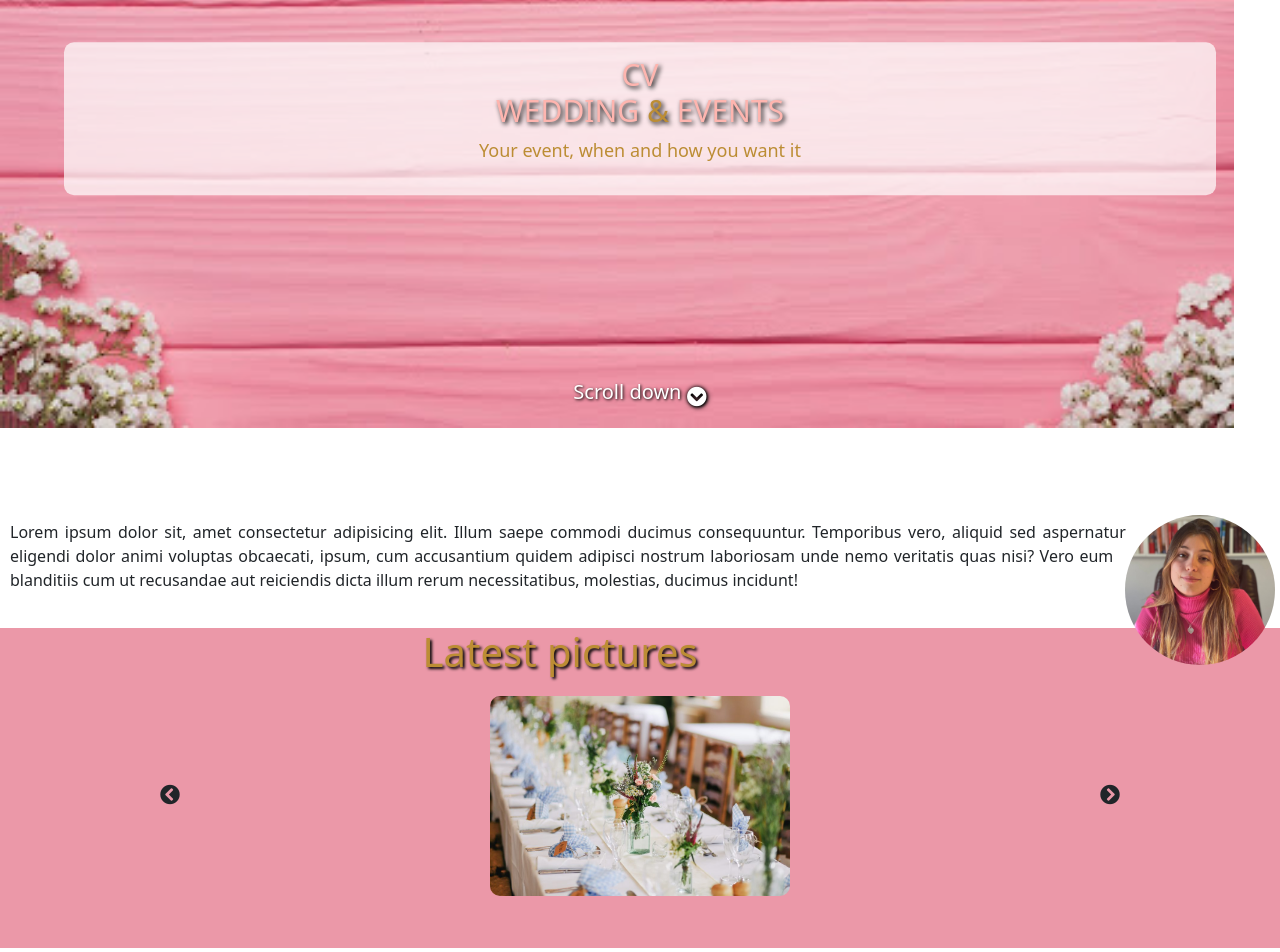
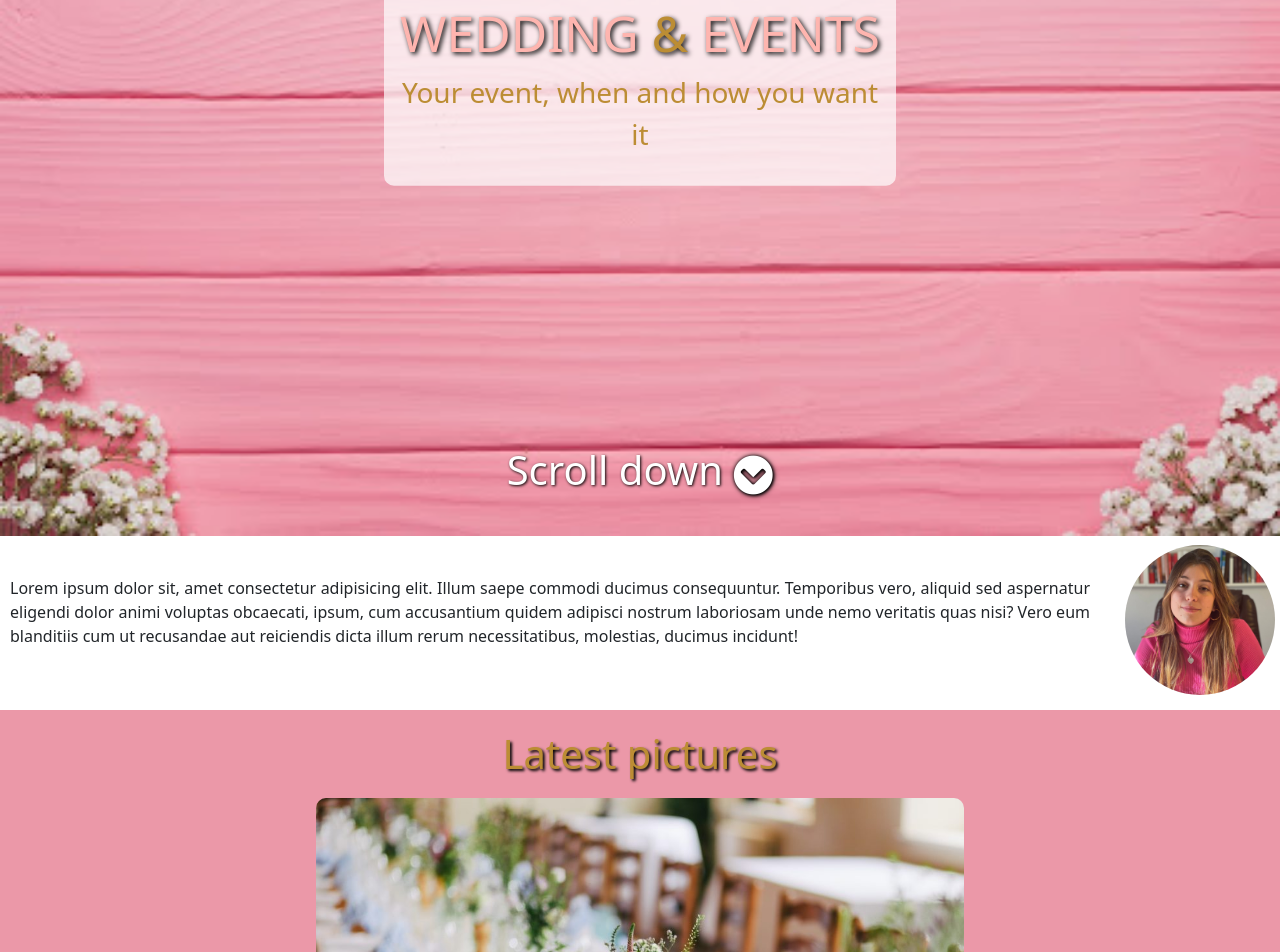
Before and after one commit to PaulDenis/cv_wedding_events_mobile, a Vue app: page / in a window 1280 px wide. Shown: the part 220-1172 px from the top of the page. Built offline with nearby package versions, Linux system fonts and the light colour scheme.

Commit message:
Pagina responsive

```diff
--- a/src/components/Header.vue
+++ b/src/components/Header.vue
@@ -79,6 +79,7 @@ export default {
 
     }
     .landing_page {
+        position: relative;
         width: 100%;
         height: 95vh;
         overflow: hidden;
@@ -115,8 +116,10 @@ export default {
         }
     }
     .scroll {
-        position: relative;
-        top: -200px;
+        position: absolute;
+        bottom: 5%;
+        left: 50%;
+        transform: translateX(-50%);
         z-index: 2;
         color: white;
         h1 {
@@ -157,4 +160,27 @@ export default {
             opacity: 100%;
         }
     }
+
+    @media screen and (min-width:992px) {
+        .ladning_background {
+            width: 100%;
+            height: auto;
+        }
+        .center {
+            width: 40%;
+            h1 {
+                font-size: 50px;
+            }
+            p {
+                font-size: 28px;
+            }
+        }
+        .scroll {
+            width: 100%;
+            bottom: 5%;
+            h1 {
+                font-size: 40px;
+            }
+        }
+    }
 </style>
--- a/src/components/LandingCarousel.vue
+++ b/src/components/LandingCarousel.vue
@@ -93,19 +93,18 @@ export default {
 <style lang="scss" scoped>
     .wrapper {
         background-color: #eb98a8;
-    height: 40vh;
         text-align: center;
     }
     .carusel {
         display: flex;
         align-items: center;
         justify-content: space-around;
-    height: 200px;
+        height: 40vh;
         .carusel_container {
             height: 100%;
             img {
                 position: relative;
-            height: 100%;
+                height: 90%;
                 border-radius: 10px;
             }
         }
@@ -123,16 +122,20 @@ export default {
         margin-right: 10px;
         font-size: 20px;
     }
-// .secondary_image {
-//     scale: 0.7;
-//     opacity: .7;
-//     z-index: 0;
-// }
-// .image_left {
-//     transform: translateX(30%);
-// }
-// .image_right {
-//     transform: translateX(-50%);
-// }
+
+    @media  screen and (min-width: 992px) {
+        .wrapper {
+            padding-top: 20px;
+            padding-bottom: 30px;
+            height: auto;
+        }
+        .carusel {
+            height: 60vh;
+        }
+        .navigation {
+            font-size: 40px;
+        }
+    }
+
 
 </style>
--- a/src/components/PersonalDesc.vue
+++ b/src/components/PersonalDesc.vue
@@ -17,12 +17,16 @@ export default {
 <style lang="scss" scoped>
     .personal_Desc {
         padding: 5px;
-    margin-top: -30px;
         margin-bottom: 10px;
         text-align: right;
         text-align: justify;
         p {
             padding: 5px;
+        }
+        &::after {
+            content:"";
+            display: table;
+            clear: both;
         }
     }
     .personal_img {
@@ -33,4 +37,13 @@ export default {
         shape-outside: circle();
     }
 
+    @media screen and (min-width: 992px) {
+        .personal_Desc {
+            display: flex;
+            flex-direction: row-reverse;
+            align-items: center;
+        }
+    }
+
+
 </style>
```
Lines whose indentation alone changed are shown as unchanged.
